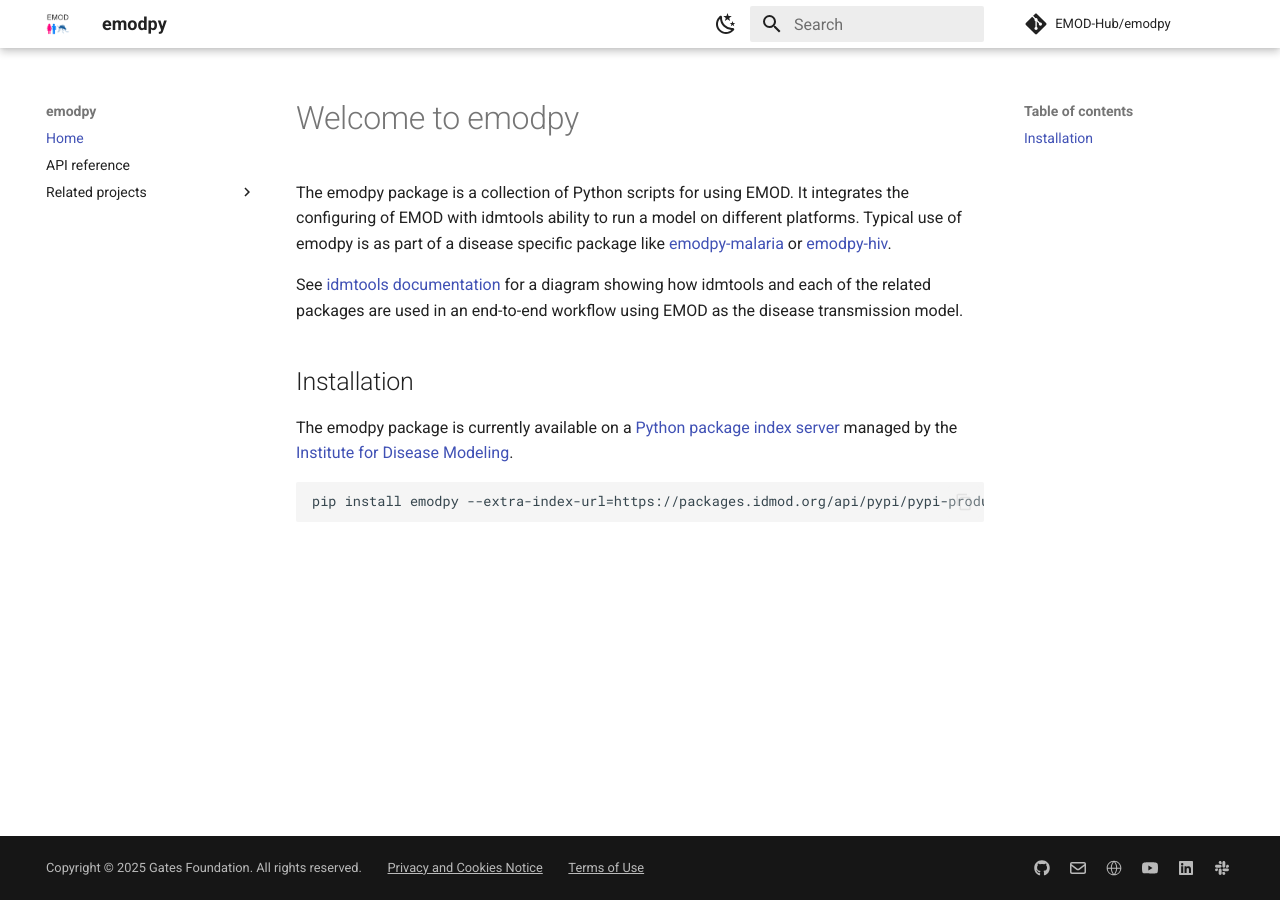
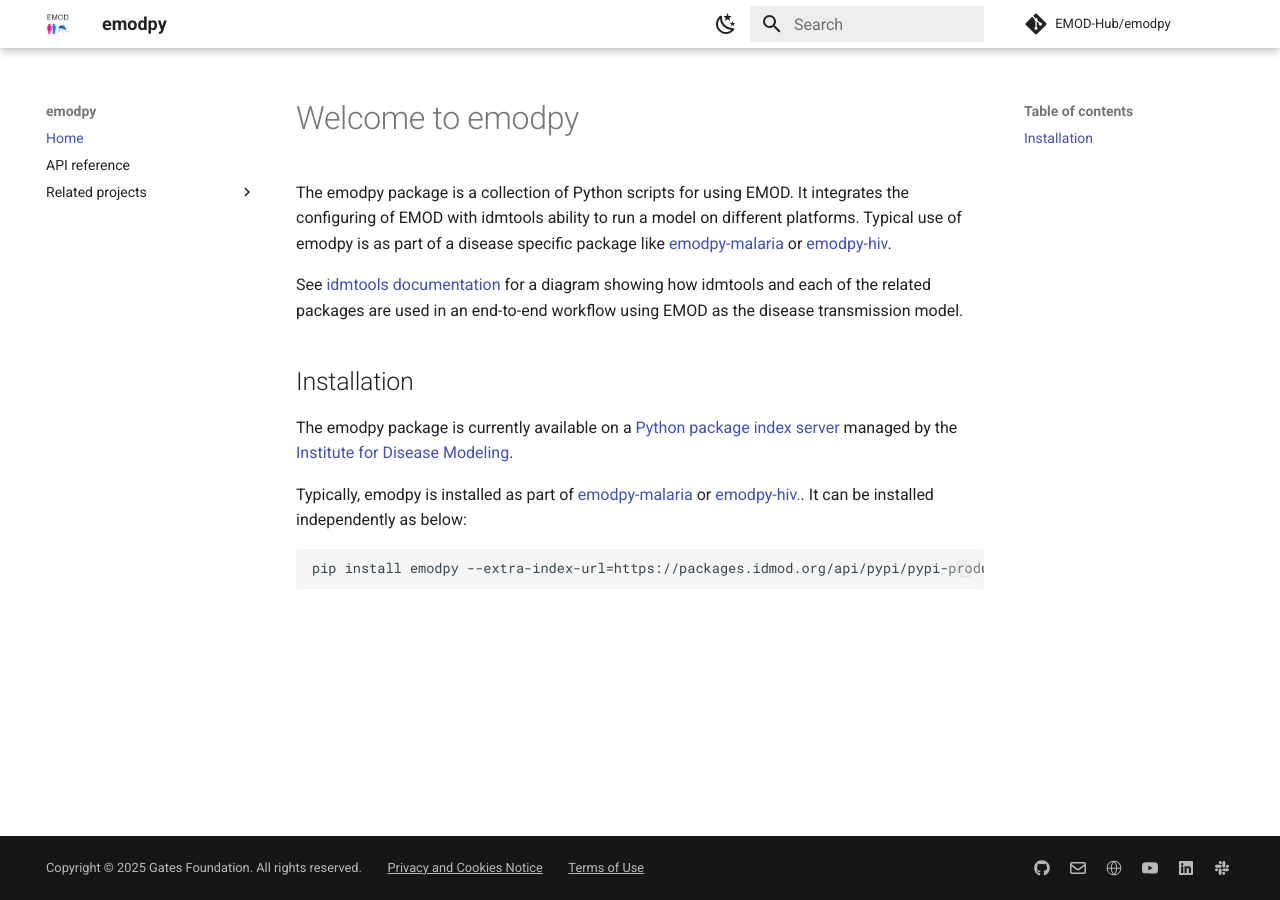
Before and after one commit to EMOD-Hub/emodpy, an MkDocs documentation site: the page built from docs/index.md, in a window 1280 px wide. Built offline with MkDocs 1.6.1 and Material for MkDocs 9.7.7, drawn with Linux system fonts in a browser that asks for light colours; comment, search, counter and statistics services are not loaded.

Commit message:
More notes

````diff
--- a/docs/index.md
+++ b/docs/index.md
@@ -13,6 +13,8 @@
 
 The emodpy package is currently available on a [Python package index server][idm_pypi] managed by the [Institute for Disease Modeling][idmod].
 
+Typically, emodpy is installed as part of [emodpy-malaria][emodpy-malaria] or [emodpy-hiv.][emodpy-hiv]. It can be installed independently as below:
+
 ```
 pip install emodpy --extra-index-url=https://packages.idmod.org/api/pypi/pypi-production/simple
 ```
````
